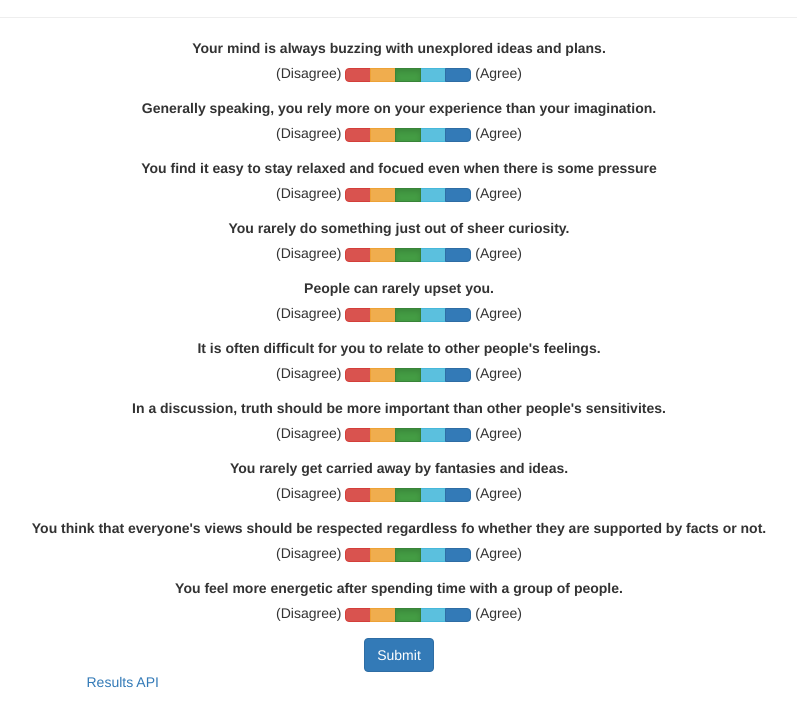
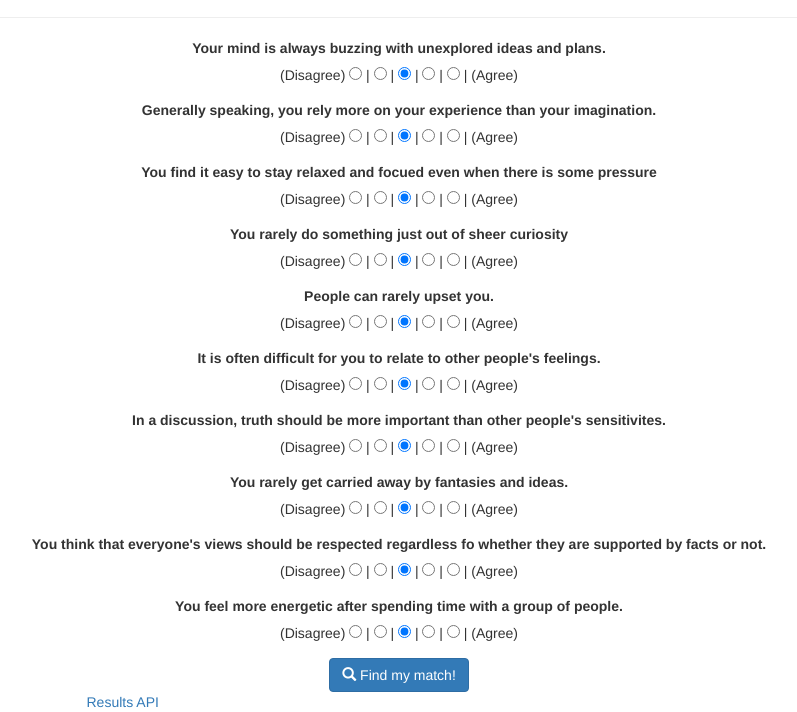
Before and after one commit to jwong1219/my-codable-romance, a website: page public/quiz.html in a window 1280 px wide. Shown: the part 399-1111 px from the top of the page, without its empty margins (241-1038 px from the left). Drawn offline with nearby package versions, Linux system fonts and the light colour scheme.

Commit message:
reverted to old style radio buttons

```diff
--- a/public/quiz.html
+++ b/public/quiz.html
@@ -39,224 +39,104 @@
         <div class="form-group" id="set1">
           <label for="1">Your mind is always buzzing with unexplored ideas and plans.</label><br>
           (Disagree)
-          <div class="btn-group" data-toggle="buttons">
-            <label class="btn btn-danger">
-              <input type="radio" name="1" value="1">
-            </label>
-            <label class="btn btn-warning">
-              <input type="radio" name="1" value="2">
-            </label>
-            <label class="btn btn-success active">
-              <input type="radio" name="1" value="3" checked>
-            </label>
-            <label class="btn btn-info">
-              <input type="radio" name="1" value="4">
-            </label>
-            <label class="btn btn-primary">
-              <input type="radio" name="1" value="5">
-            </label>
-          </div>
-          (Agree)
+          <input type="radio" name="1" value="1">  |
+          <input type="radio" name="1" value="2">  |
+          <input type="radio" name="1" value="3" checked>  |
+          <input type="radio" name="1" value="4">  |
+          <input type="radio" name="1" value="5">  |
+            (Agree)
         </div>
         <div class="form-group" id="set2">
           <label for="2">Generally speaking, you rely more on your experience than your imagination.</label><br>
           (Disagree)
-          <div class="btn-group" data-toggle="buttons">
-            <label class="btn btn-danger">
-              <input type="radio" name="2" value="1">
-            </label>
-            <label class="btn btn-warning">
-              <input type="radio" name="2" value="2">
-            </label>
-            <label class="btn btn-success active">
-              <input type="radio" name="2" value="3" checked>
-            </label>
-            <label class="btn btn-info">
-              <input type="radio" name="2" value="4">
-            </label>
-            <label class="btn btn-primary">
-              <input type="radio" name="2" value="5">
-            </label>
-          </div>
+          <input type="radio" name="2" value="1">  |
+          <input type="radio" name="2" value="2">  |
+          <input type="radio" name="2" value="3" checked>  |
+          <input type="radio" name="2" value="4">  |
+          <input type="radio" name="2" value="5">  |
             (Agree)
         </div>
         <div class="form-group" id="set3">
           <label for="3">You find it easy to stay relaxed and focued even when there is some pressure</label><br>
           (Disagree)
-          <div class="btn-group" data-toggle="buttons">
-            <label class="btn btn-danger">
-              <input type="radio" name="3" value="1">
-            </label>
-            <label class="btn btn-warning">
-              <input type="radio" name="3" value="2">
-            </label>
-            <label class="btn btn-success active">
-              <input type="radio" name="3" value="3" checked>
-            </label>
-            <label class="btn btn-info">
-              <input type="radio" name="3" value="4">
-            </label>
-            <label class="btn btn-primary">
-              <input type="radio" name="3" value="5">
-            </label>
-          </div>
+          <input type="radio" name="3" value="1">  |
+          <input type="radio" name="3" value="2">  |
+          <input type="radio" name="3" value="3" checked>  |
+          <input type="radio" name="3" value="4">  |
+          <input type="radio" name="3" value="5">  |
             (Agree)
         </div>
         <div class="form-group" id="set4">
-          <label for="4">You rarely do something just out of sheer curiosity.</label><br>
+          <label for="4">You rarely do something just out of sheer curiosity</label><br>
           (Disagree)
-          <div class="btn-group" data-toggle="buttons">
-            <label class="btn btn-danger">
-              <input type="radio" name="4" value="1">
-            </label>
-            <label class="btn btn-warning">
-              <input type="radio" name="4" value="2">
-            </label>
-            <label class="btn btn-success active">
-              <input type="radio" name="4" value="3" checked>
-            </label>
-            <label class="btn btn-info">
-              <input type="radio" name="4" value="4">
-            </label>
-            <label class="btn btn-primary">
-              <input type="radio" name="4" value="5">
-            </label>
-          </div>
+          <input type="radio" name="4" value="1">  |
+          <input type="radio" name="4" value="2">  |
+          <input type="radio" name="4" value="3" checked>  |
+          <input type="radio" name="4" value="4">  |
+          <input type="radio" name="4" value="5">  |
             (Agree)
         </div>
         <div class="form-group" id="set5">
           <label for="5">People can rarely upset you.</label><br>
           (Disagree)
-          <div class="btn-group" data-toggle="buttons">
-            <label class="btn btn-danger">
-              <input type="radio" name="5" value="1">
-            </label>
-            <label class="btn btn-warning">
-              <input type="radio" name="5" value="2">
-            </label>
-            <label class="btn btn-success active">
-              <input type="radio" name="5" value="3" checked>
-            </label>
-            <label class="btn btn-info">
-              <input type="radio" name="5" value="4">
-            </label>
-            <label class="btn btn-primary">
-              <input type="radio" name="5" value="5">
-            </label>
-          </div>
+          <input type="radio" name="5" value="1">  |
+          <input type="radio" name="5" value="2">  |
+          <input type="radio" name="5" value="3" checked>  |
+          <input type="radio" name="5" value="4">  |
+          <input type="radio" name="5" value="5">  |
             (Agree)
         </div>
         <div class="form-group" id="set6">
           <label for="6">It is often difficult for you to relate to other people's feelings.</label><br>
           (Disagree)
-          <div class="btn-group" data-toggle="buttons">
-            <label class="btn btn-danger">
-              <input type="radio" name="6" value="1">
-            </label>
-            <label class="btn btn-warning">
-              <input type="radio" name="6" value="2">
-            </label>
-            <label class="btn btn-success active">
-              <input type="radio" name="6" value="3" checked>
-            </label>
-            <label class="btn btn-info">
-              <input type="radio" name="6" value="4">
-            </label>
-            <label class="btn btn-primary">
-              <input type="radio" name="6" value="5">
-            </label>
-          </div>
+          <input type="radio" name="6" value="1">  |
+          <input type="radio" name="6" value="2">  |
+          <input type="radio" name="6" value="3" checked>  |
+          <input type="radio" name="6" value="4">  |
+          <input type="radio" name="6" value="5">  |
             (Agree)
         </div>
         <div class="form-group" id="set7">
           <label for="7">In a discussion, truth should be more important than other people's sensitivites.</label><br>
           (Disagree)
-          <div class="btn-group" data-toggle="buttons">
-            <label class="btn btn-danger">
-              <input type="radio" name="7" value="1">
-            </label>
-            <label class="btn btn-warning">
-              <input type="radio" name="7" value="2">
-            </label>
-            <label class="btn btn-success active">
-              <input type="radio" name="7" value="3" checked>
-            </label>
-            <label class="btn btn-info">
-              <input type="radio" name="7" value="4">
-            </label>
-            <label class="btn btn-primary">
-              <input type="radio" name="7" value="5">
-            </label>
-          </div>
+          <input type="radio" name="7" value="1">  |
+          <input type="radio" name="7" value="2">  |
+          <input type="radio" name="7" value="3" checked>  |
+          <input type="radio" name="7" value="4">  |
+          <input type="radio" name="7" value="5">  |
             (Agree)
         </div>
         <div class="form-group" id="set8">
           <label for="8">You rarely get carried away by fantasies and ideas.</label><br>
           (Disagree)
-          <div class="btn-group" data-toggle="buttons">
-            <label class="btn btn-danger">
-              <input type="radio" name="8" value="1">
-            </label>
-            <label class="btn btn-warning">
-              <input type="radio" name="8" value="2">
-            </label>
-            <label class="btn btn-success active">
-              <input type="radio" name="8" value="3" checked>
-            </label>
-            <label class="btn btn-info">
-              <input type="radio" name="8" value="4">
-            </label>
-            <label class="btn btn-primary">
-              <input type="radio" name="8" value="5">
-            </label>
-          </div>
+          <input type="radio" name="8" value="1">  |
+          <input type="radio" name="8" value="2">  |
+          <input type="radio" name="8" value="3" checked>  |
+          <input type="radio" name="8" value="4">  |
+          <input type="radio" name="8" value="5">  |
             (Agree)
         </div>
         <div class="form-group" id="set9">
           <label for="9">You think that everyone's views should be respected regardless fo whether they are supported by facts or not.</label><br>
           (Disagree)
-          <div class="btn-group" data-toggle="buttons">
-            <label class="btn btn-danger">
-              <input type="radio" name="9" value="1">
-            </label>
-            <label class="btn btn-warning">
-              <input type="radio" name="9" value="2">
-            </label>
-            <label class="btn btn-success active">
-              <input type="radio" name="9" value="3" checked>
-            </label>
-            <label class="btn btn-info">
-              <input type="radio" name="9" value="4">
-            </label>
-            <label class="btn btn-primary">
-              <input type="radio" name="9" value="5">
-            </label>
-          </div>
+          <input type="radio" name="9" value="1">  |
+          <input type="radio" name="9" value="2">  |
+          <input type="radio" name="9" value="3" checked>  |
+          <input type="radio" name="9" value="4">  |
+          <input type="radio" name="9" value="5">  |
             (Agree)
         </div>
         <div class="form-group" id="set10">
           <label for="10">You feel more energetic after spending time with a group of people.</label><br>
           (Disagree)
-          <div class="btn-group" data-toggle="buttons">
-            <label class="btn btn-danger">
-              <input type="radio" name="10" value="1">
-            </label>
-            <label class="btn btn-warning">
-              <input type="radio" name="10" value="2">
-            </label>
-            <label class="btn btn-success active">
-              <input type="radio" name="10" value="3" checked>
-            </label>
-            <label class="btn btn-info">
-              <input type="radio" name="10" value="4">
-            </label>
-            <label class="btn btn-primary">
-              <input type="radio" name="10" value="5">
-            </label>
-          </div>
+          <input type="radio" name="10" value="1">  |
+          <input type="radio" name="10" value="2">  |
+          <input type="radio" name="10" value="3" checked>  |
+          <input type="radio" name="10" value="4">  |
+          <input type="radio" name="10" value="5">  |
             (Agree)
         </div>
-        <button type="submit" id="submit" class="btn btn-primary">Submit</button>
+        <button type="submit" id="submit" class="btn btn-primary"><span class="glyphicon glyphicon-search"></span>  Find my match!</button>
       </form>
 
     </div>
```
